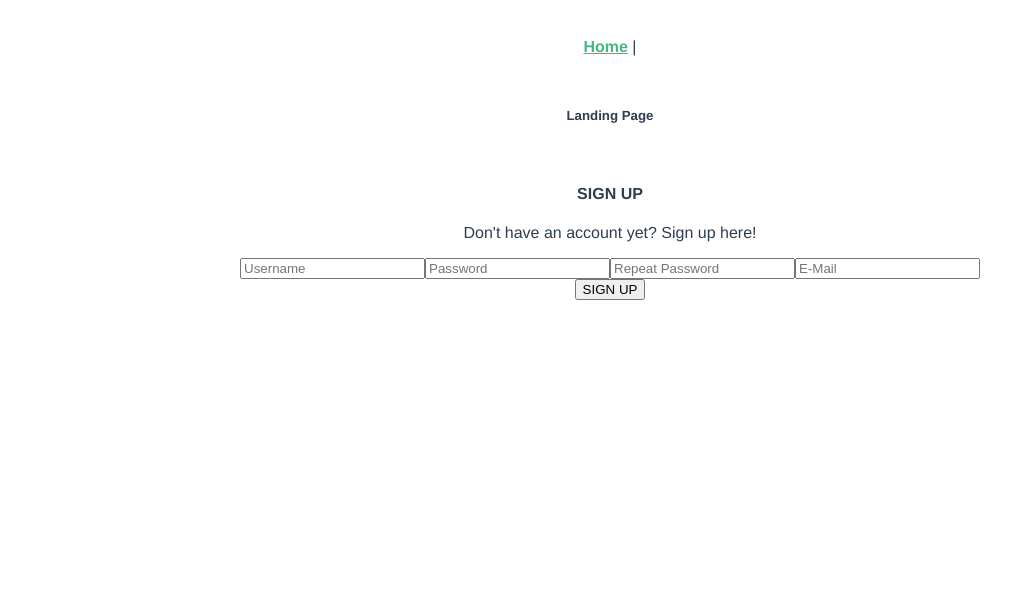
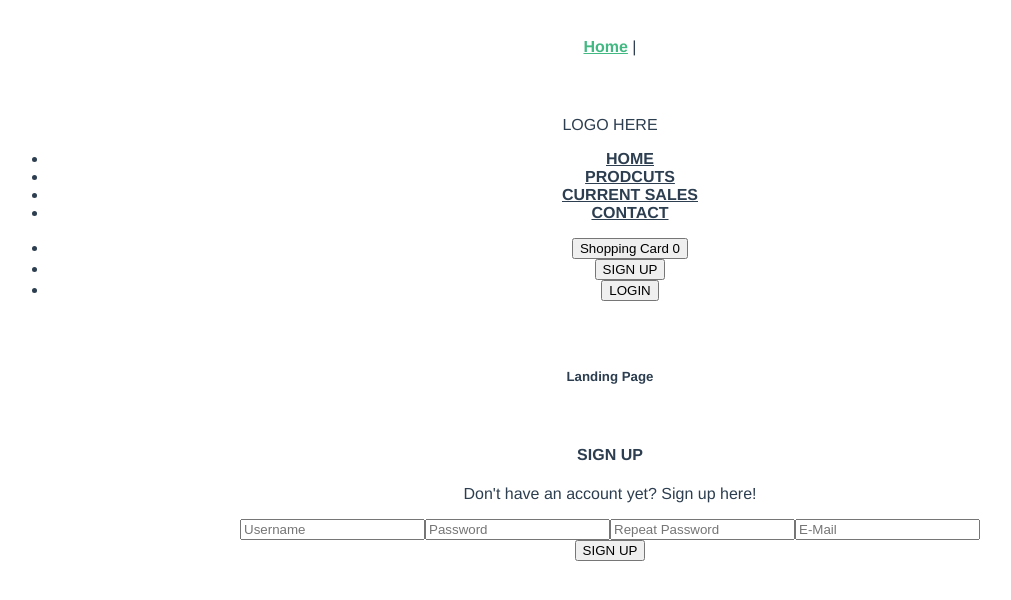
Before and after one commit to TapeMate/vue-php-store-prototype-frontend, a Vue app: page / in a window 1280 px wide. Shown: the top 600 px of the page, without its empty margins (30-1041 px from the left). Built offline with nearby package versions, Linux system fonts and the light colour scheme.

Commit message:
created navbar main component.

```diff
--- /dev/null
+++ b/src/components/NavbarMain.vue
@@ -0,0 +1,30 @@
+<template>
+  <div class="navbar-wrapper">
+    <nav>
+      <div class="navbar-main-logo">LOGO HERE</div>
+      <div class="navbar-main-container">
+        <ul>
+          <li><a href="#">HOME</a></li>
+          <li><a href="#">PRODCUTS</a></li>
+          <li><a href="#">CURRENT SALES</a></li>
+          <li><a href="#">CONTACT</a></li>
+        </ul>
+      </div>
+      <div class="navbar-secondary-container">
+        <ul>
+          <li>
+            <button>Shopping Card <span>0</span></button>
+          </li>
+          <li><button>SIGN UP</button></li>
+          <li><button>LOGIN</button></li>
+        </ul>
+      </div>
+    </nav>
+  </div>
+</template>
+
+<script>
+export default {};
+</script>
+
+<style></style>
--- a/src/views/HomeView.vue
+++ b/src/views/HomeView.vue
@@ -1,5 +1,6 @@
 <template>
-  <div class="home">
+  <div class="home-wrapper">
+    <NavbarMain />
     <LandingPage />
   </div>
 </template>
@@ -7,11 +8,13 @@
 <script>
 // @ is an alias to /src
 import LandingPage from "@/components/LandingPage.vue";
+import NavbarMain from "@/components/NavbarMain.vue";
 
 export default {
   name: "HomeView",
   components: {
     LandingPage,
+    NavbarMain,
   },
 };
 </script>
```
